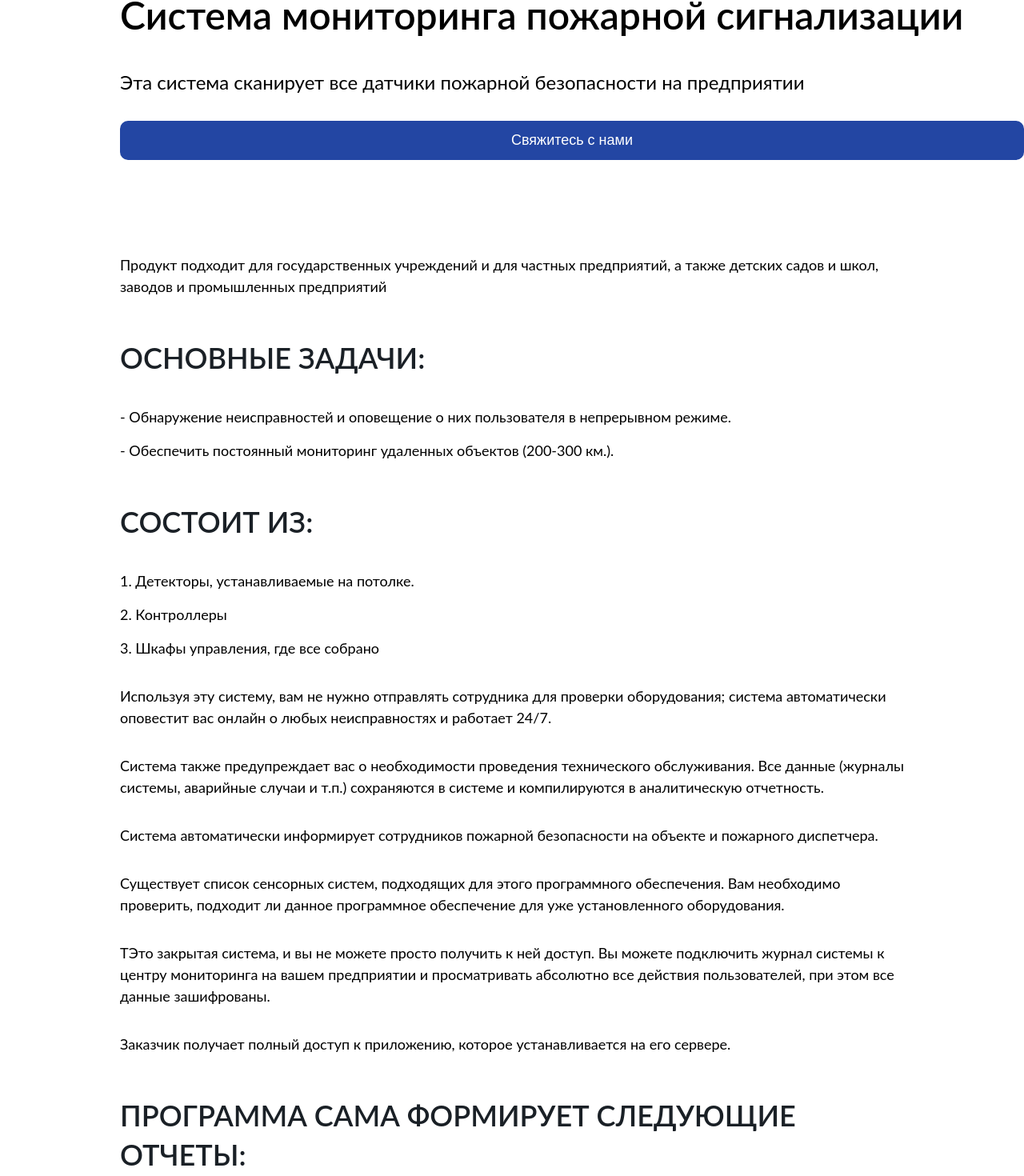
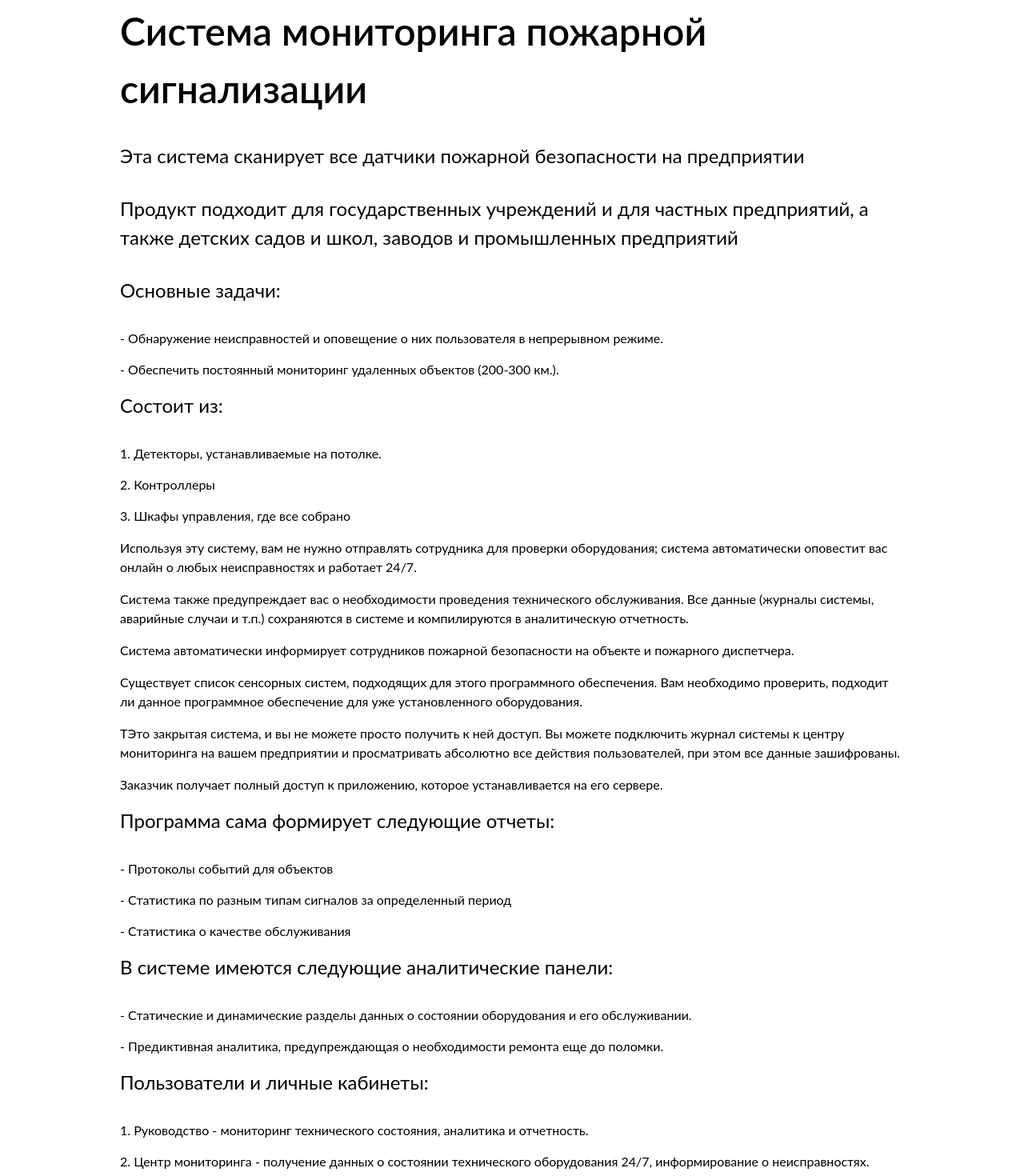
Before and after one commit to MaximEsin/It-easy, a React (Create React App) app: page /fire-alarm in a window 1280 px wide. Shown: the part 147-1617 px from the top of the page at 80% size. Built offline with nearby package versions, Linux system fonts and the light colour scheme; a web font is replaced by a local one.

Commit message:
Products layout fixes

```diff
--- a/src/pages/projects/Archimedes.jsx
+++ b/src/pages/projects/Archimedes.jsx
@@ -5,7 +5,7 @@ import styles from "../../styles/Projects.module.scss";
 const Archimedes = () => {
     return (
         <section className={styles.project__main}>
-            <h2></h2>
+
         </section>
     );
   };
--- a/src/pages/projects/FireAlarm.jsx
+++ b/src/pages/projects/FireAlarm.jsx
@@ -1,29 +1,24 @@
 import React from "react";
 import styles from "../../styles/Projects.module.scss";
-import Button from "../../UI/button/Button";
 import { useSelector } from "react-redux";
-import { Link } from "react-router-dom";
 
 const FireAlarm = () => {
   const { data } = useSelector((state) => state.dataReducer);
   return (
-    <div className={styles.project__container}>
-      <div className={styles.project__infoContainer}>
+    <div className={styles.project__main}>
+      <div>
         <h1 className={styles.project__name}>{data.fAHeading}</h1>
         <p className={styles.project__description}>{data.fADescription}</p>
-        <Link to="/contacts">
-          <Button text={data.fABtn} />
-        </Link>
       </div>
-      <div className={styles.project__main}>
-        <p className={styles.project__text}>{data.fATextOne}</p>
+      <div>
+        <p className={styles.project__description}>{data.fATextOne}</p>
         <ul className={styles.project__ul}>
-          <p className={styles.project__ulName}>{data.fATextTwo}</p>
+          <p className={styles.project__description}>{data.fATextTwo}</p>
           <li className={styles.project__text}>{data.fATextThree}</li>
           <li className={styles.project__text}>{data.fATextFour}</li>
         </ul>
         <ul className={styles.project__ul}>
-          <p className={styles.project__ulName}>{data.fATextFive}</p>
+          <p className={styles.project__description}>{data.fATextFive}</p>
           <li className={styles.project__text}>{data.fATextSix}</li>
           <li className={styles.project__text}>{data.fATextSeven}</li>
           <li className={styles.project__text}>{data.fATextEight}</li>
@@ -35,18 +30,18 @@ const FireAlarm = () => {
         <p className={styles.project__text}>T{data.fATextThirteen}</p>
         <p className={styles.project__text}>{data.fATextFourteen}</p>
         <ul className={styles.project__ul}>
-          <p className={styles.project__ulName}>{data.fATextFifteen}</p>
+          <p className={styles.project__description}>{data.fATextFifteen}</p>
           <li className={styles.project__text}>{data.fATextSixteen}</li>
           <li className={styles.project__text}>{data.fATextSeventeen}</li>
           <li className={styles.project__text}>{data.fATextEighteen}</li>
         </ul>
         <ul className={styles.project__ul}>
-          <p className={styles.project__ulName}>{data.fATextNineteen}</p>
+          <p className={styles.project__description}>{data.fATextNineteen}</p>
           <li className={styles.project__text}>{data.fATextTwenty}</li>
           <li className={styles.project__text}>{data.fATextTwentyOne}</li>
         </ul>
         <ul className={styles.project__ul}>
-          <p className={styles.project__ulName}>{data.fATextTwentyTwo}</p>
+          <p className={styles.project__description}>{data.fATextTwentyTwo}</p>
           <li className={styles.project__text}>{data.fATextTwentyThree}</li>
           <li className={styles.project__text}>{data.fATextTwentyFour}</li>
           <li className={styles.project__text}>{data.fATextTwentyFive}</li>
--- a/src/pages/projects/Security.jsx
+++ b/src/pages/projects/Security.jsx
@@ -5,8 +5,8 @@ import { useSelector } from "react-redux";
 const Security = () => {
     const { data } = useSelector((state) => state.dataReducer);
     return(
-        <div className={styles.project__container}>
-            <div className={styles.project__infoContainer}>
+        <div className={styles.project__main}>
+            <div>
                 <h1 className={styles.project__heading}>{data.securityTitle}</h1>
                 <p className={styles.project__description}>
                 {data.securityDescription}
--- a/src/styles/Projects.module.scss
+++ b/src/styles/Projects.module.scss
@@ -34,7 +34,7 @@
   &__text {
     font-style: normal;
     font-weight: 400;
-    font-size: 18px;
+    font-size: 16px;
     line-height: 150%;
     margin-bottom: 15px;
   }
@@ -48,14 +48,6 @@
     font-size: 18px;
     line-height: 150%;
   }
-
-  &__ulName {
-    font-weight: 600;
-    font-size: 36px;
-    line-height: 49px;
-    text-transform: uppercase;
-    color: #1a2026;
-  }
   &__digitalEmployee {
     padding-left: 150px;
   }
```
